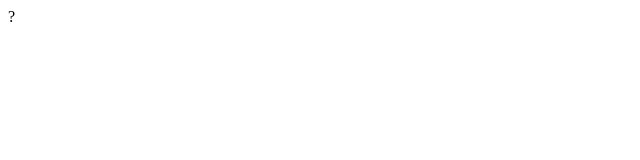
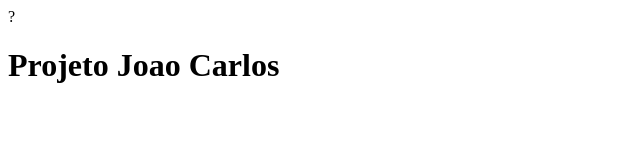
Before and after one commit to joaocarlos90/teste-html, a plain HTML site: page pagina.html in a window 1280 px wide. Shown: the whole page, without its empty margins (0-640 px from the left). Drawn offline with Linux system fonts and the light colour scheme.

Commit message:
titulo da pagina

```diff
--- a/pagina.html
+++ b/pagina.html
@@ -2,5 +2,6 @@
 ?<head>
 </head>
 <body>
+<h1> Projeto Joao Carlos</h1>
 </body>
 </html>
```
